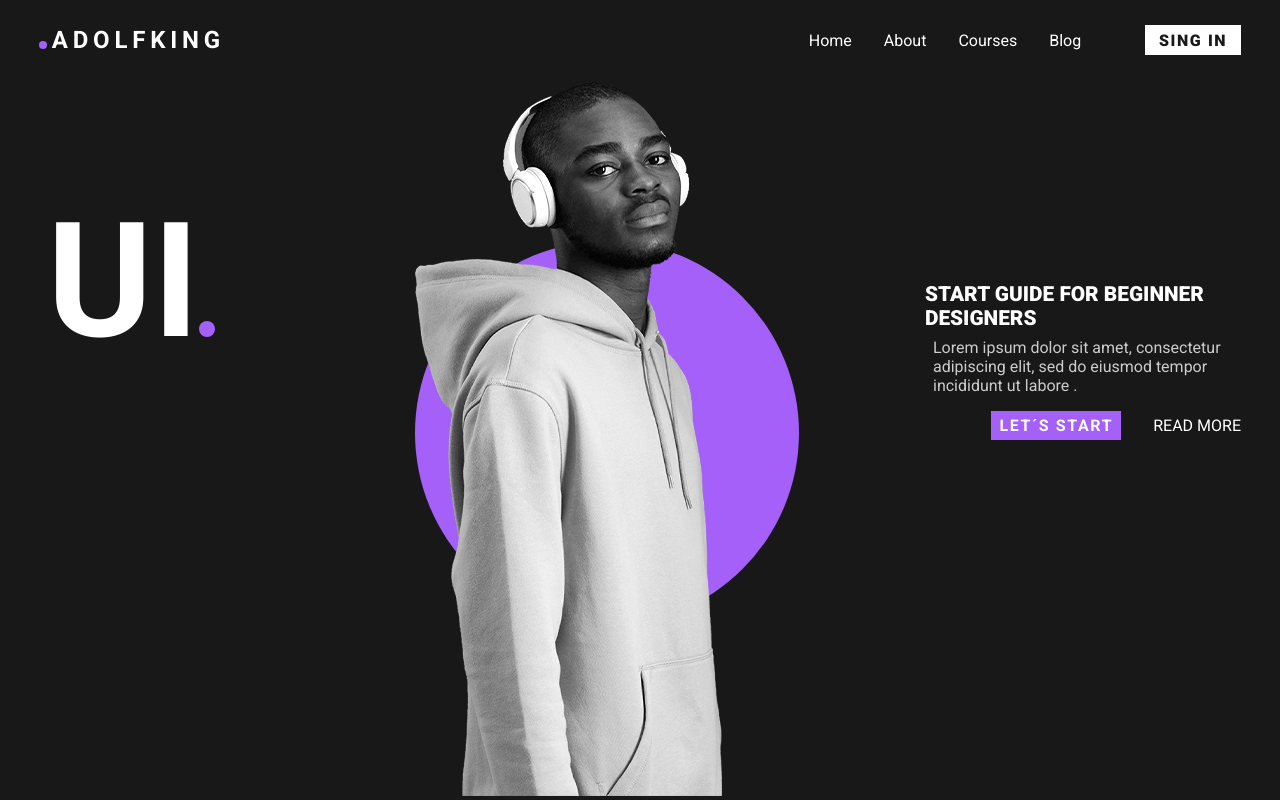
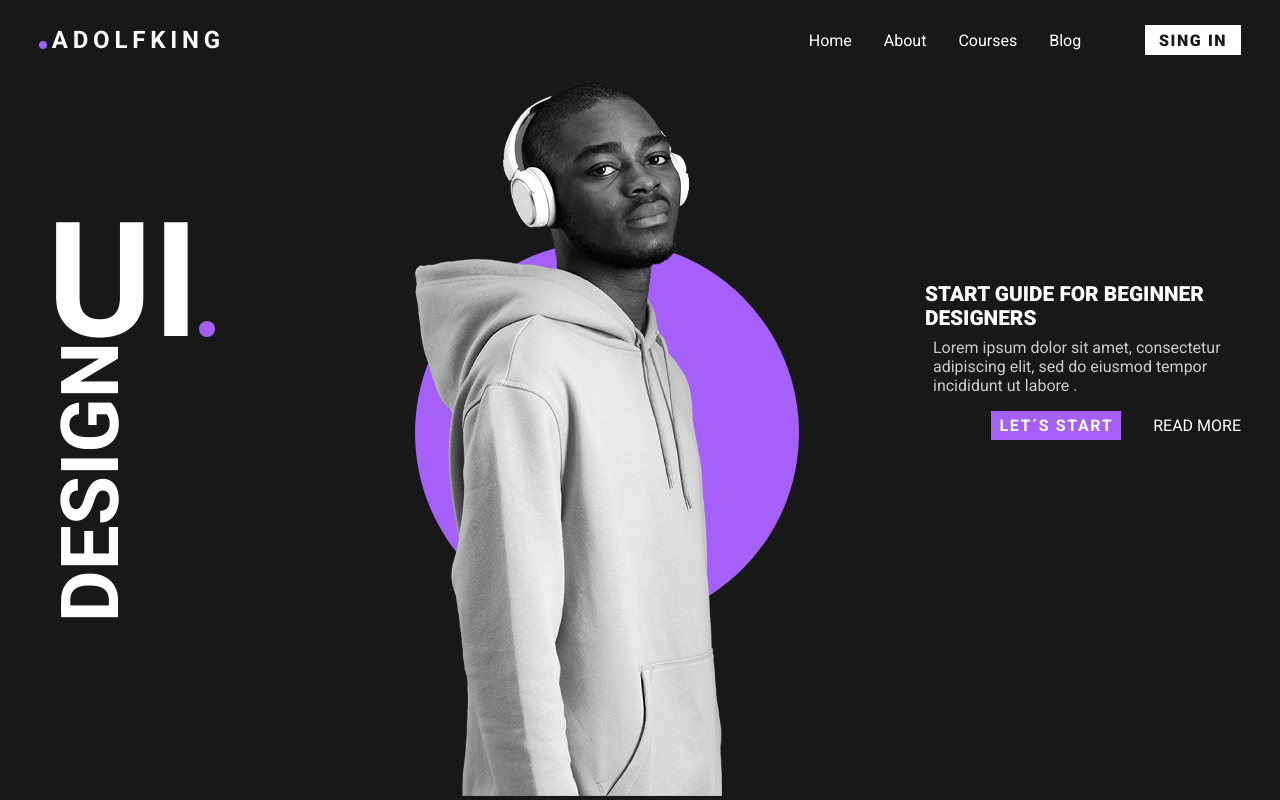
Before and after one commit to AdolfKing20/webui1, a plain HTML site: page index.html in a window 1280 px wide. Drawn offline with Linux system fonts and the light colour scheme.

Commit message:
solucion al resposive

```diff
--- a/styles/style.css
+++ b/styles/style.css
@@ -201,7 +201,21 @@ body {
         right: 0;
         bottom: 2.4rem;
     }
+    .ui__container h3::before{
+        position: absolute;
+        content: "Design";
+        font-size: 5rem;
+        bottom: -9.6rem;
+        left: -6rem;
+        text-transform: uppercase;
+        transform: rotate(270deg);
+    }
 /* ---- media query ---- */
+@media screen and (max-width: 1000px) {
+    .img__group{
+        left: 20%;
+    }
+}
 @media screen and (max-width: 850px) {
     .navbar__container{
         display: none;
```
